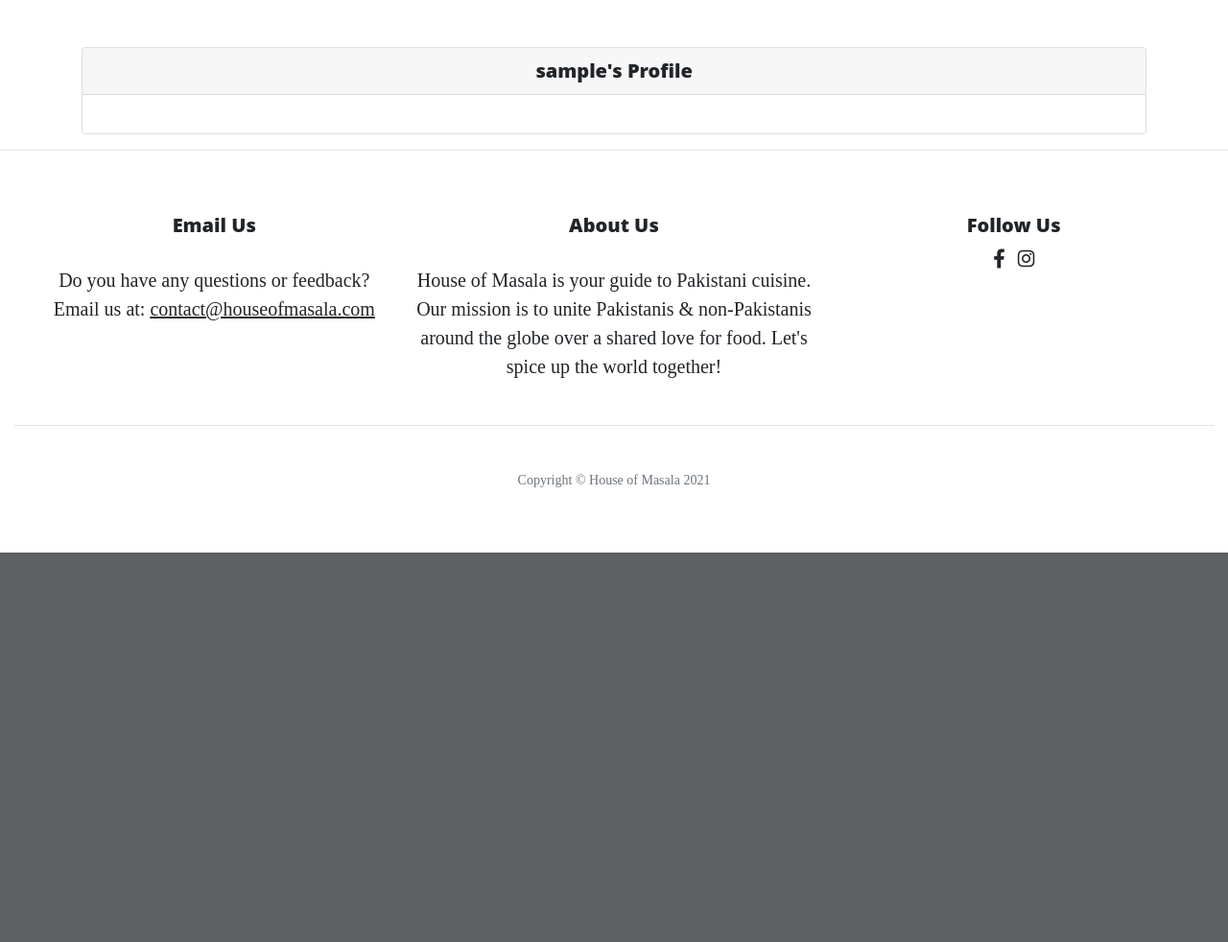
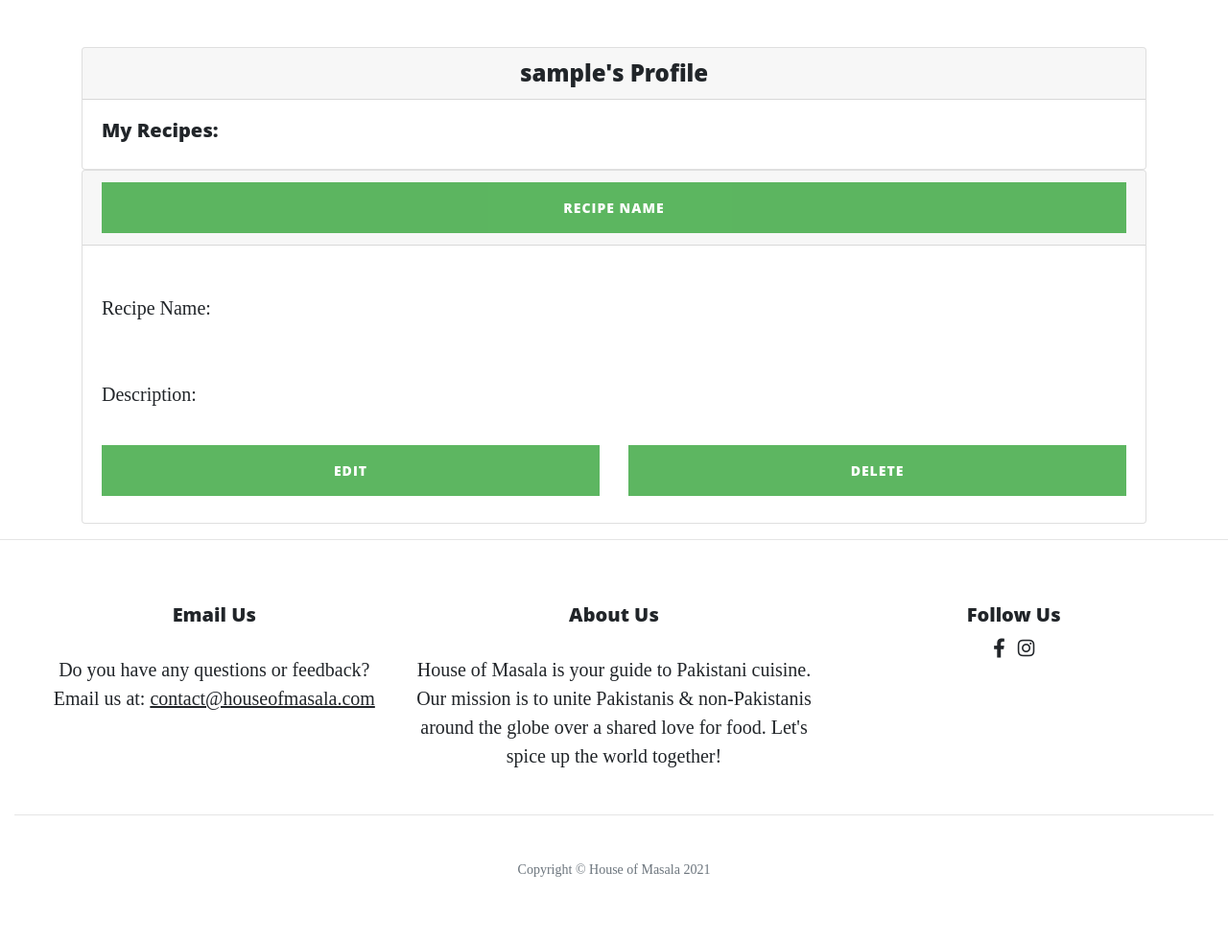
Before and after one commit to ZahraSadiq/Milestone3_HouseofMasala, a Flask app: page /profile/1 in a window 1280 px wide. Shown: the part 682-1664 px from the top of the page at 96% size. Before the commit the page ends 1258 px from the top, so only its background shows below. Run offline with Flask 2, Linux system fonts and the light colour scheme; the visitor is signed in with stand-in values (Sample User, id 1); a database or web service that is not in the repository returns one stand-in record (values such as "Sample title"); some libraries are stand-ins or nearby versions.

Commit message:
Added base for profile page

```diff
--- a/run.py
+++ b/run.py
@@ -107,19 +107,6 @@ def recipes():
         "recipes.html", page_title="All Recipes", recipes=recipe)
 
 
-@app.route('/recipes/<recipe_name>')
-def recipes_method(recipe_name):
-    method = {}
-
-    with open("data/recipes.json", "r") as json_data:
-        data = json.load(json_data)
-        for obj in data:
-            if obj["url"] == recipe_name:
-                method = obj
-
-    return render_template("method.html", method=method)
-
-
 # Recipe CRUD Funtionality
 # Add/Create a new recipe
 @app.route("/addrecipe", methods=["GET", "POST"])
--- a/templates/base.html
+++ b/templates/base.html
@@ -39,9 +39,6 @@
                         <a class="nav-link" href="{{ url_for('recipes') }}">All Recipes</a>
                     </li>
                 {% if session.user %}
-                    <li class="nav-item">
-                        <a class="nav-link" href="{{ url_for('saved') }}">Saved Recipes</a>
-                    </li>
                     <li class="nav-item">
                         <a class="nav-link" href="{{ url_for('addrecipe') }}">Add A Recipe</a>
                     </li>
--- a/templates/profile.html
+++ b/templates/profile.html
@@ -2,19 +2,49 @@
 {% block content %}
 
     <!-- Register Form -->
-
     <div class="row">
         <div class="col">
             <div class="card offset-m2">
-                <h5 class="card-header text-center">
+                <h4 class="card-header text-center">
                     {{ username }}'s Profile
-                </h5>
+                </h4>
                 <div class="card-body">
-
+                    <h5>My Recipes:</h5>
                 </div>
             </div>
         </div>
     </div>
-
+        <div id="accordion">
+            <div class="card">
+                <div class="card-header" id="headingOne">
+                    <h5 class="mb-0">
+                        <button class="btn btn-link" data-toggle="collapse" data-target="#collapseOne" aria-expanded="true"
+                            aria-controls="collapseOne">
+                            Recipe Name
+                        </button>
+                    </h5>
+                </div>
+                <div id="collapseOne" class="collapse show" aria-labelledby="headingOne" data-parent="#accordion">
+                    <div class="card-body">
+                        <div class="row">
+                            <div class="col-12">
+                                <p>Recipe Name: </p>
+                            </div>
+                            <div class="col-12">
+                                <p>Description: </p>
+                            </div>
+                        </div>
+                       <div class="row">
+                           <div class="col-6 my-2 mx-auto">
+                               <a href="" class="btn btn-primary">Edit</a>
+                           </div>
+                           <div class="col-6 my-2 mx-auto">
+                               <a href="" class="btn btn-primary">Delete</a>
+                           </div>
+                       </div>
+                    </div>
+                </div>
+            </div>
+        </div>
 
 {% endblock %}
--- a/templates/recipes.html
+++ b/templates/recipes.html
@@ -1,12 +1,12 @@
 {% extends "base.html" %}
 {% block content %}
 
-    <h1>{{ page_title }}</h1>
+    <h1 class="text-center">{{ page_title }}</h1>
 
     <hr>
     {% for recipe in recipes %}
         <div class="row no-gutters text-center">
-            <div class="col-sm-4">
+            <div class="col-6 col-sm-12">
                 <div class="card" style="width: 18rem;">
                     <img class="card-img-top" src="{{ recipe.recipe_image }}" alt="Card image cap">
                     <div class="card-body">
```
Also changed, not shown: templates/method.html (+7 -0 lines).
